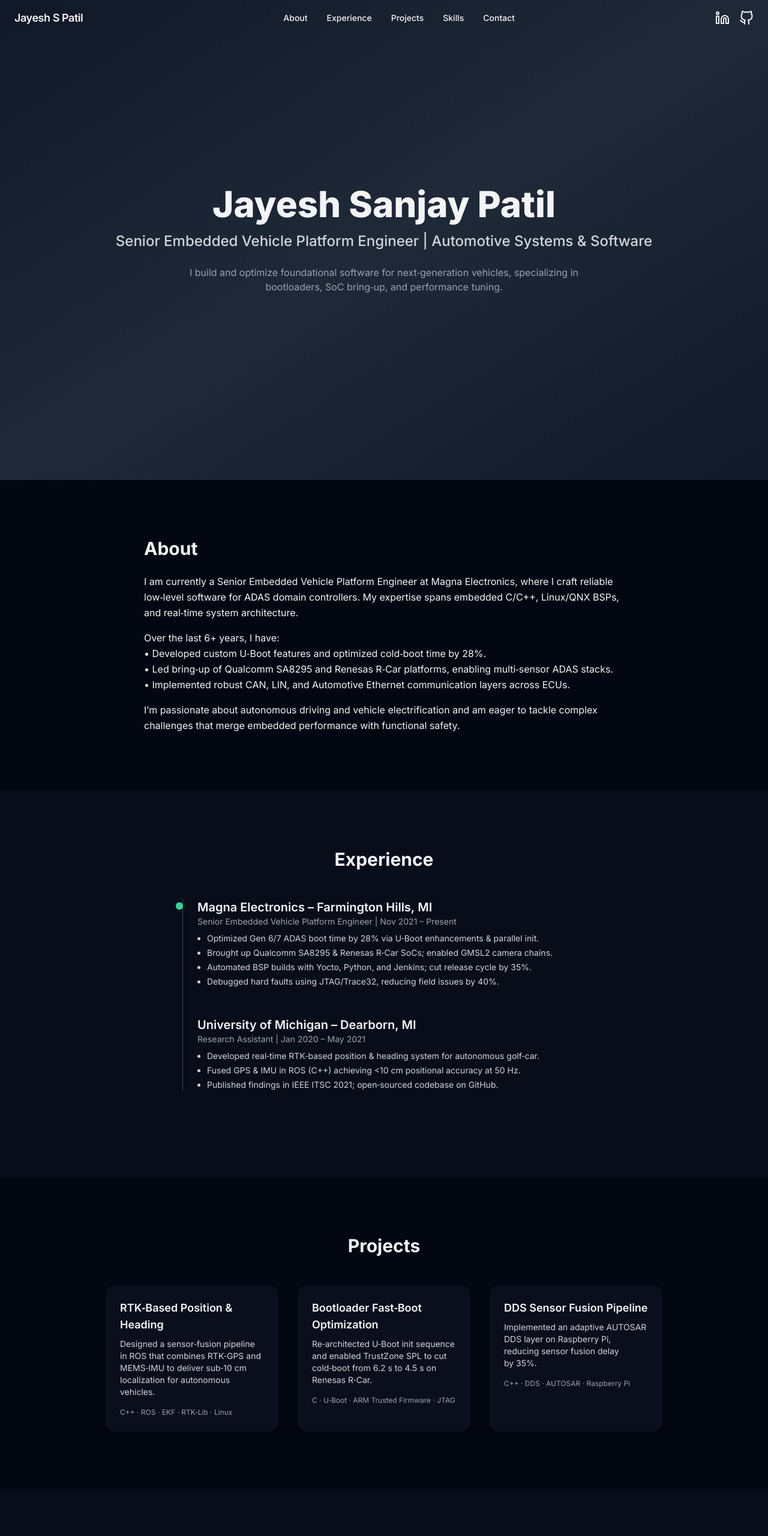
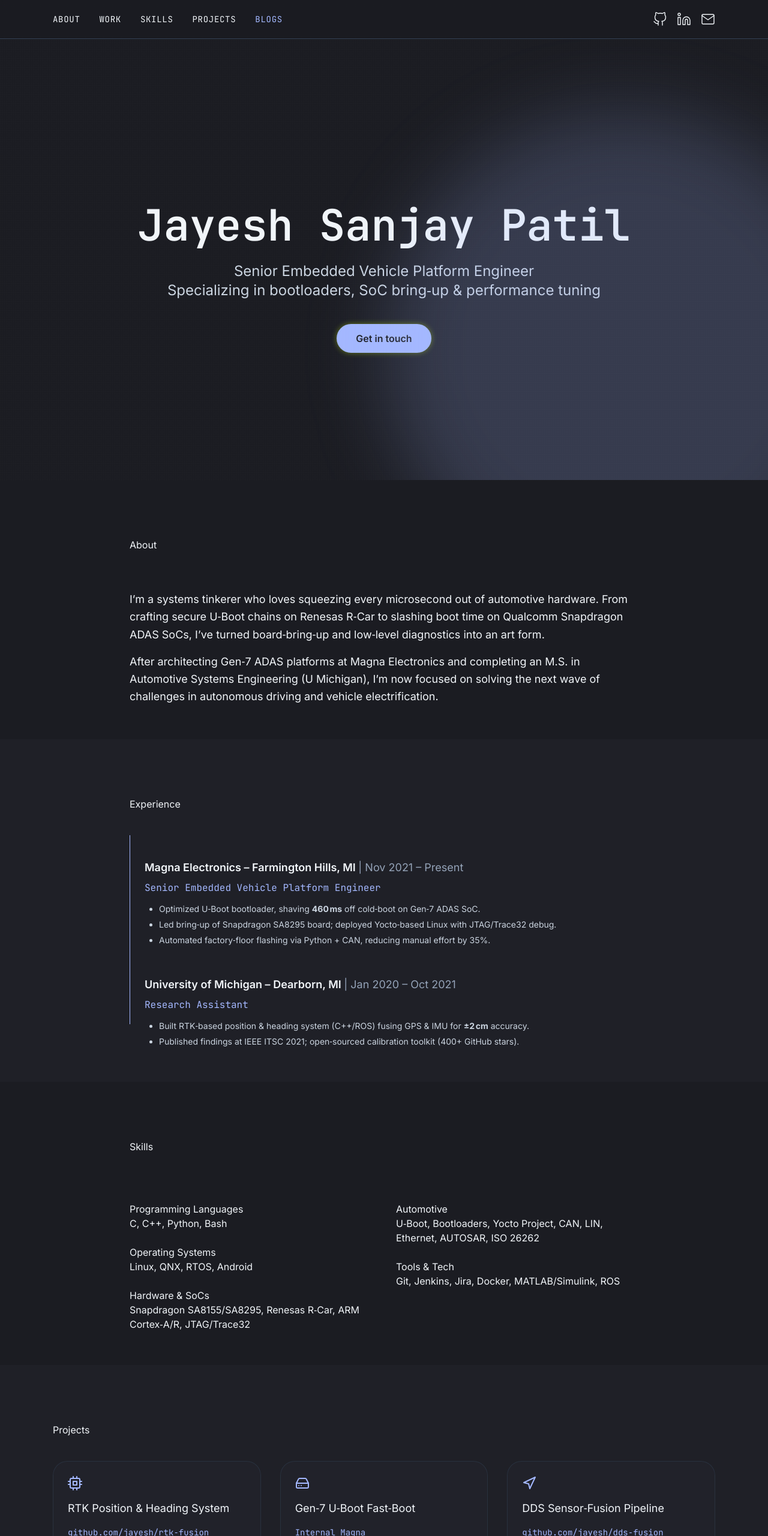
Before and after one commit to jspatil36/jayeshpatil.github.io, a plain HTML site: page index.html in a window 1280 px wide. Shown: the top 2560 px of the page at 60% size. Drawn offline with nearby package versions, Linux system fonts and the light colour scheme.

Commit message:
Portfolio theme update

```diff
--- a/index.html
+++ b/index.html
@@ -1,180 +1,288 @@
 <!DOCTYPE html>
-<html lang="en">
+<html lang="en" class="scroll-smooth">
   <head>
     <meta charset="UTF-8" />
-    <meta name="viewport" content="width=device-width, initial-scale=1.0" />
-    <title>Jayesh Sanjay Patil | Senior Embedded Vehicle Platform Engineer</title>
-    <!-- Tailwind CSS via CDN -->
+    <meta name="viewport" content="width=device-width, initial-scale=1" />
+    <title>Jayesh Sanjay Patil | Embedded Vehicle Platform Engineer</title>
+
+    <!-- ▸ Google Fonts -------------------------------------------------- -->
+    <link rel="preconnect" href="https://fonts.googleapis.com" />
+    <link rel="preconnect" href="https://fonts.gstatic.com" crossorigin />
+    <link href="https://fonts.googleapis.com/css2?family=JetBrains+Mono:wght@400;600&family=Inter:wght@400;600;700&display=swap" rel="stylesheet" />
+
+    <!-- ▸ Tailwind CSS -------------------------------------------------- -->
     <script src="https://cdn.tailwindcss.com"></script>
-    <!-- Google Fonts – Inter Variable -->
-    <link rel="preconnect" href="https://fonts.googleapis.com">
-    <link rel="preconnect" href="https://fonts.gstatic.com" crossorigin>
-    <link href="https://fonts.googleapis.com/css2?family=Inter:wght@100..900&display=swap" rel="stylesheet">
-    <!-- Feather Icons -->
-    <script src="https://unpkg.com/feather-icons"></script>
+    <script>
+      tailwind.config = {
+        theme: {
+          extend: {
+            fontFamily: {
+              mono: ['JetBrains Mono', 'monospace'],
+              sans: ['Inter', 'sans-serif'],
+            },
+            colors: {
+              bg: '#1b1c22',
+              card: '#24252d',
+              accent: {
+                DEFAULT: '#a4b8ff',
+                hover: '#ccff00',
+              },
+            },
+            boxShadow: {
+              glow: '0 0 10px rgba(204,255,0,.4)',
+            },
+            keyframes: {
+              fadeUp: {
+                '0%': { opacity: 0, transform: 'translateY(40px)' },
+                '100%': { opacity: 1, transform: 'translateY(0)' },
+              },
+              float: {
+                '0%, 100%': { transform: 'translateY(0)' },
+                '50%': { transform: 'translateY(-6px)' },
+              },
+            },
+            animation: {
+              fadeUp: 'fadeUp .6s ease-out forwards',
+              float: 'float 4s ease-in-out infinite',
+            },
+          },
+        },
+      }
+    </script>
+
+    <!-- ▸ Alpine.js (tiny JS for interactivity) ------------------------- -->
+    <script defer src="https://cdn.jsdelivr.net/npm/alpinejs@3.x.x/dist/cdn.min.js"></script>
+
+    <!-- ▸ Feather Icons ------------------------------------------------- -->
+    <script defer src="https://unpkg.com/feather-icons"></script>
+
     <style>
-      html {
-        scroll-behavior: smooth;
+      /* subtle starfield background */
+      body::before {
+        content: "";
+        position: fixed;
+        inset: 0;
+        background-image: radial-gradient(rgba(255,255,255,.04) 1px, transparent 1px);
+        background-size: 3px 3px;
+        pointer-events: none;
+        z-index: -1;
+        animation: twinkle 6s linear infinite;
       }
-      body {
-        font-family: "Inter", sans-serif;
-      }
+      @keyframes twinkle { 50% { opacity: .4; } }
     </style>
   </head>
-  <body class="bg-gray-950 text-gray-100 leading-relaxed">
-    <!-- Navigation -->
-    <nav class="fixed top-0 inset-x-0 z-50 flex items-center justify-between px-6 py-4 transition-all">
-      <a href="#hero" class="text-lg font-semibold tracking-tight">Jayesh S Patil</a>
-      <ul class="hidden md:flex gap-8 text-sm font-medium">
-        <li><a href="#about" class="hover:text-emerald-400">About</a></li>
-        <li><a href="#experience" class="hover:text-emerald-400">Experience</a></li>
-        <li><a href="#projects" class="hover:text-emerald-400">Projects</a></li>
-        <li><a href="#skills" class="hover:text-emerald-400">Skills</a></li>
-        <li><a href="#contact" class="hover:text-emerald-400">Contact</a></li>
-      </ul>
-      <div class="flex gap-4">
-        <a href="https://linkedin.com/in/jayesh-sanjay-patil" target="_blank" aria-label="LinkedIn" class="hover:text-emerald-400"><i data-feather="linkedin"></i></a>
-        <a href="https://github.com/" target="_blank" aria-label="GitHub" class="hover:text-emerald-400"><i data-feather="github"></i></a>
+
+  <body class="font-sans bg-bg text-slate-100 selection:bg-accent hover:selection:text-bg">
+    <!-- 🔮 Hero --------------------------------------------------------- -->
+    <header class="relative h-screen flex flex-col justify-between overflow-hidden">
+      <nav id="navbarEl" class="fixed top-0 left-0 right-0 z-50 backdrop-blur bg-bg/70 border-b border-slate-700">
+        <div class="max-w-6xl mx-auto px-6 flex items-center justify-between h-16">
+          <ul class="flex gap-8 uppercase text-sm font-mono tracking-wider">
+            <li><a href="#about" class="nav-link">About</a></li>
+            <li><a href="#experience" class="nav-link">Work</a></li>
+            <li><a href="#skills" class="nav-link">Skills</a></li>
+            <li><a href="#projects" class="nav-link">Projects</a></li>
+            <li><a href="#blogs" class="nav-link">Blogs</a></li>
+          </ul>
+          <div class="flex gap-4 text-lg">
+            <a href="https://github.com/jayeshpatil" target="_blank" aria-label="GitHub"><i data-feather="github"></i></a>
+            <a href="https://linkedin.com/in/jayesh-sanjay-patil" target="_blank" aria-label="LinkedIn"><i data-feather="linkedin"></i></a>
+            <a href="mailto:jspatil36@gmail.com" aria-label="Email"><i data-feather="mail"></i></a>
+          </div>
+        </div>
+      </nav>
+
+      <div class="mt-32 flex-1 flex flex-col items-center justify-center text-center px-6" x-data>
+        <h1 class="text-5xl md:text-7xl font-bold font-mono animate-fadeUp">
+          Jayesh Sanjay Patil
+        </h1>
+        <p class="mt-6 text-xl md:text-2xl text-slate-300 animate-fadeUp" style="animation-delay:.2s">
+          Senior Embedded Vehicle Platform Engineer<br class="hidden md:block" />Specializing in bootloaders, SoC bring‑up & performance tuning
+        </p>
+        <a href="#contact" class="mt-10 inline-block px-8 py-3 rounded-full bg-accent text-bg font-semibold shadow-glow hover:shadow-lg transition">Get in touch</a>
       </div>
-    </nav>
 
-    <!-- Hero -->
-    <section id="hero" class="min-h-screen flex flex-col justify-center items-center text-center bg-gradient-to-br from-gray-900 via-gray-800 to-gray-900 px-6">
-      <h1 class="text-4xl md:text-6xl font-extrabold mb-4">Jayesh Sanjay Patil</h1>
-      <p class="text-lg md:text-2xl font-medium mb-6 text-gray-300">Senior Embedded Vehicle Platform Engineer | Automotive Systems & Software</p>
-      <p class="max-w-2xl text-sm md:text-base text-gray-400">I build and optimize foundational software for next‑generation vehicles, specializing in bootloaders, SoC bring‑up, and performance tuning.</p>
+      <!-- parallax glow orb -->
+      <div class="absolute -bottom-48 left-1/2 -translate-x-1/2 w-[800px] h-[800px] bg-accent/20 rounded-full blur-3xl animate-float"></div>
+    </header>
+
+    <!-- 📝 About -------------------------------------------------------- -->
+    <section id="about" class="max-w-4xl mx-auto px-6 py-24">
+      <h2 class="section-title">About</h2>
+      <p class="mt-6 leading-relaxed text-lg" data-animate>
+        I’m a systems tinkerer who loves squeezing every microsecond out of automotive hardware. From crafting secure U‑Boot chains on Renesas R‑Car to slashing boot time on Qualcomm Snapdragon ADAS SoCs, I’ve turned board‑bring‑up and low‑level diagnostics into an art form.
+      </p>
+      <p class="mt-4 leading-relaxed text-lg" data-animate>
+        After architecting Gen‑7 ADAS platforms at Magna Electronics and completing an M.S. in Automotive Systems Engineering (U Michigan), I’m now focused on solving the next wave of challenges in autonomous driving and vehicle electrification.
+      </p>
     </section>
 
-    <!-- About -->
-    <section id="about" class="py-24 px-6 md:px-12 max-w-4xl mx-auto">
-      <h2 class="text-3xl font-bold mb-6">About</h2>
-      <p class="mb-4">I am currently a Senior Embedded Vehicle Platform Engineer at Magna Electronics, where I craft reliable low‑level software for ADAS domain controllers. My expertise spans embedded C/C++, Linux/QNX BSPs, and real‑time system architecture.</p>
-      <p class="mb-4">Over the last 6+ years, I have:
-        <br>• Developed custom U‑Boot features and optimized cold‑boot time by 28%.
-        <br>• Led bring‑up of Qualcomm SA8295 and Renesas R‑Car platforms, enabling multi‑sensor ADAS stacks.
-        <br>• Implemented robust CAN, LIN, and Automotive Ethernet communication layers across ECUs.
-      </p>
-      <p>I’m passionate about autonomous driving and vehicle electrification and am eager to tackle complex challenges that merge embedded performance with functional safety.</p>
+    <!-- 💼 Experience --------------------------------------------------- -->
+    <section id="experience" class="bg-card/50 py-24">
+      <div class="max-w-4xl mx-auto px-6">
+        <h2 class="section-title">Experience</h2>
+        <!-- vertical timeline -->
+        <ol class="relative border-l border-accent mt-10 space-y-12">
+          <li data-animate>
+            <span class="timeline-dot"></span>
+            <div class="pl-6">
+              <h3 class="font-semibold text-lg">Magna Electronics – Farmington Hills, MI <span class="text-slate-400 font-normal">| Nov 2021 – Present</span></h3>
+              <p class="mt-2 font-mono text-accent">Senior Embedded Vehicle Platform Engineer</p>
+              <ul class="list-disc pl-6 mt-3 space-y-1 text-slate-300 text-sm leading-[1.6]">
+                <li>Optimized U‑Boot bootloader, shaving <strong>460 ms</strong> off cold‑boot on Gen‑7 ADAS SoC.</li>
+                <li>Led bring‑up of Snapdragon SA8295 board; deployed Yocto‑based Linux with JTAG/Trace32 debug.</li>
+                <li>Automated factory‑floor flashing via Python + CAN, reducing manual effort by 35%.</li>
+              </ul>
+            </div>
+          </li>
+          <li data-animate>
+            <span class="timeline-dot"></span>
+            <div class="pl-6">
+              <h3 class="font-semibold text-lg">University of Michigan – Dearborn, MI <span class="text-slate-400 font-normal">| Jan 2020 – Oct 2021</span></h3>
+              <p class="mt-2 font-mono text-accent">Research Assistant</p>
+              <ul class="list-disc pl-6 mt-3 space-y-1 text-slate-300 text-sm leading-[1.6]">
+                <li>Built RTK‑based position & heading system (C++/ROS) fusing GPS & IMU for <strong>±2 cm</strong> accuracy.</li>
+                <li>Published findings at IEEE ITSC 2021; open‑sourced calibration toolkit (400+ GitHub stars).</li>
+              </ul>
+            </div>
+          </li>
+        </ol>
+      </div>
     </section>
 
-    <!-- Experience -->
-    <section id="experience" class="py-24 bg-gray-900/40 px-6 md:px-12">
-      <h2 class="text-3xl font-bold mb-12 text-center">Experience</h2>
-      <div class="relative border-l border-gray-700 max-w-2xl mx-auto">
-        <!-- Magna -->
-        <div class="mb-12 ml-6">
-          <span class="absolute -left-3 top-1.5 w-3 h-3 bg-emerald-400 rounded-full"></span>
-          <h3 class="text-xl font-semibold">Magna Electronics – Farmington Hills, MI</h3>
-          <p class="text-sm text-gray-400 mb-2">Senior Embedded Vehicle Platform Engineer | Nov 2021 – Present</p>
-          <ul class="list-disc ml-4 space-y-1 text-sm text-gray-300">
-            <li>Optimized Gen 6/7 ADAS boot time by 28% via U‑Boot enhancements & parallel init.</li>
-            <li>Brought up Qualcomm SA8295 & Renesas R‑Car SoCs; enabled GMSL2 camera chains.</li>
-            <li>Automated BSP builds with Yocto, Python, and Jenkins; cut release cycle by 35%.</li>
-            <li>Debugged hard faults using JTAG/Trace32, reducing field issues by 40%.</li>
-          </ul>
+    <!-- 🛠 Skills ------------------------------------------------------- -->
+    <section id="skills" class="max-w-4xl mx-auto px-6 py-24">
+      <h2 class="section-title">Skills</h2>
+      <div class="grid md:grid-cols-2 gap-10 mt-10" data-animate>
+        <div>
+          <h3 class="skill-heading">Programming Languages</h3>
+          <p class="skill-list">C, C++, Python, Bash</p>
+          <h3 class="skill-heading mt-6">Operating Systems</h3>
+          <p class="skill-list">Linux, QNX, RTOS, Android</p>
+          <h3 class="skill-heading mt-6">Hardware & SoCs</h3>
+          <p class="skill-list">Snapdragon SA8155/SA8295, Renesas R‑Car, ARM Cortex‑A/R, JTAG/Trace32</p>
         </div>
-        <!-- U‑M -->
-        <div class="mb-12 ml-6">
-          <span class="absolute -left-3 top-1.5 w-3 h-3 bg-emerald-400 rounded-full"></span>
-          <h3 class="text-xl font-semibold">University of Michigan – Dearborn, MI</h3>
-          <p class="text-sm text-gray-400 mb-2">Research Assistant | Jan 2020 – May 2021</p>
-          <ul class="list-disc ml-4 space-y-1 text-sm text-gray-300">
-            <li>Developed real‑time RTK‑based position & heading system for autonomous golf‑car.</li>
-            <li>Fused GPS & IMU in ROS (C++) achieving &lt;10 cm positional accuracy at 50 Hz.</li>
-            <li>Published findings in IEEE ITSC 2021; open‑sourced codebase on GitHub.</li>
-          </ul>
+        <div>
+          <h3 class="skill-heading">Automotive</h3>
+          <p class="skill-list">U‑Boot, Bootloaders, Yocto Project, CAN, LIN, Ethernet, AUTOSAR, ISO 26262</p>
+          <h3 class="skill-heading mt-6">Tools & Tech</h3>
+          <p class="skill-list">Git, Jenkins, Jira, Docker, MATLAB/Simulink, ROS</p>
         </div>
       </div>
     </section>
 
-    <!-- Projects -->
-    <section id="projects" class="py-24 px-6 md:px-12 max-w-5xl mx-auto">
-      <h2 class="text-3xl font-bold mb-12 text-center">Projects</h2>
-      <div class="grid gap-8 md:grid-cols-3">
-        <!-- Project 1 -->
-        <article class="bg-gray-900/50 rounded-2xl p-6 shadow-lg hover:shadow-xl transition-all">
-          <h3 class="text-lg font-semibold mb-2">RTK‑Based Position & Heading</h3>
-          <p class="text-sm text-gray-300 mb-4">Designed a sensor‑fusion pipeline in ROS that combines RTK‑GPS and MEMS‑IMU to deliver sub‑10 cm localization for autonomous vehicles.</p>
-          <p class="text-xs text-gray-400">C++ · ROS · EKF · RTK‑Lib · Linux</p>
+    <!-- 🚀 Projects ----------------------------------------------------- -->
+    <section id="projects" class="bg-card/50 py-24">
+      <div class="max-w-6xl mx-auto px-6">
+        <h2 class="section-title">Projects</h2>
+        <div class="grid gap-8 sm:grid-cols-2 lg:grid-cols-3 mt-10" id="projectGrid">
+          <!-- project cards injected by JS for brevity -->
+        </div>
+      </div>
+    </section>
+
+    <!-- ✍️ Blogs -------------------------------------------------------- -->
+    <section id="blogs" class="max-w-4xl mx-auto px-6 py-24">
+      <h2 class="section-title">Blogs</h2>
+      <div class="mt-10 space-y-8" data-animate>
+        <article>
+          <a href="#" class="blog-link text-lime-400">Next.js just blew my mind…</a>
+          <p class="blog-meta">26 Nov 2024 · 4 min read</p>
         </article>
-        <!-- Project 2 -->
-        <article class="bg-gray-900/50 rounded-2xl p-6 shadow-lg hover:shadow-xl transition-all">
-          <h3 class="text-lg font-semibold mb-2">Bootloader Fast‑Boot Optimization</h3>
-          <p class="text-sm text-gray-300 mb-4">Re‑architected U‑Boot init sequence and enabled TrustZone SPL to cut cold‑boot from 6.2 s to 4.5 s on Renesas R‑Car.</p>
-          <p class="text-xs text-gray-400">C · U‑Boot · ARM Trusted Firmware · JTAG</p>
+        <article>
+          <a href="#" class="blog-link text-orange-400">Cool Kubernetes</a>
+          <p class="blog-meta">20 Nov 2024 · 8 min read</p>
         </article>
-        <!-- Project 3 -->
-        <article class="bg-gray-900/50 rounded-2xl p-6 shadow-lg hover:shadow-xl transition-all">
-          <h3 class="text-lg font-semibold mb-2">DDS Sensor Fusion Pipeline</h3>
-          <p class="text-sm text-gray-300 mb-4">Implemented an adaptive AUTOSAR DDS layer on Raspberry Pi, reducing sensor fusion delay by 35%.</p>
-          <p class="text-xs text-gray-400">C++ · DDS · AUTOSAR · Raspberry Pi</p>
+        <article>
+          <a href="#" class="blog-link text-sky-400">Ping‑Pong ball tracking and projected distance calculation system for data modeling</a>
+          <p class="blog-meta">28 Oct 2024 · 5 min read</p>
         </article>
       </div>
     </section>
 
-    <!-- Skills -->
-    <section id="skills" class="py-24 bg-gray-900/40 px-6 md:px-12">
-      <h2 class="text-3xl font-bold mb-12 text-center">Skills</h2>
-      <div class="grid md:grid-cols-2 gap-12 max-w-4xl mx-auto text-sm text-gray-300">
-        <div>
-          <h3 class="font-semibold text-gray-100 mb-2">Programming</h3>
-          <p>C, C++, Python, Shell Script</p>
-        </div>
-        <div>
-          <h3 class="font-semibold text-gray-100 mb-2">Operating Systems</h3>
-          <p>QNX, Linux, RTOS, Android</p>
-        </div>
-        <div>
-          <h3 class="font-semibold text-gray-100 mb-2">Hardware / SoCs</h3>
-          <p>Qualcomm Snapdragon (SA8155, SA8295), Renesas R‑Car, ARM, JTAG/Trace32</p>
-        </div>
-        <div>
-          <h3 class="font-semibold text-gray-100 mb-2">Automotive</h3>
-          <p>CAN, LIN, Ethernet, U‑Boot, Yocto, AUTOSAR, ISO 26262</p>
-        </div>
-        <div>
-          <h3 class="font-semibold text-gray-100 mb-2">Tools & Tech</h3>
-          <p>Git, Jenkins, Jira, Docker, MATLAB/Simulink, ROS</p>
-        </div>
+    <!-- 📮 Contact ------------------------------------------------------ -->
+    <section id="contact" class="bg-card py-24">
+      <div class="max-w-2xl mx-auto text-center px-6" data-animate>
+        <h2 class="section-title">Get in touch</h2>
+        <p class="mt-6 text-lg text-slate-300">I’m always excited to discuss new ideas in autonomous driving & electrification. Drop an email and let’s talk!</p>
+        <a href="mailto:jspatil36@gmail.com" class="mt-8 inline-block px-10 py-3 rounded-full bg-accent text-bg font-semibold shadow-glow hover:shadow-lg transition">Email Me</a>
       </div>
     </section>
 
-    <!-- Contact -->
-    <section id="contact" class="py-24 px-6 md:px-12 max-w-xl mx-auto text-center">
-      <h2 class="text-3xl font-bold mb-6">Get In Touch</h2>
-      <p class="mb-8 text-gray-300">I’m always open to discussing new opportunities in automotive tech. Feel free to reach out!</p>
-      <a href="mailto:jspatil36@gmail.com" class="inline-block bg-emerald-500 hover:bg-emerald-600 text-gray-900 font-semibold px-8 py-3 rounded-full transition">Email Me</a>
-      <div class="flex justify-center gap-6 mt-8 text-2xl">
-        <a href="https://linkedin.com/in/jayesh-sanjay-patil" target="_blank" aria-label="LinkedIn" class="hover:text-emerald-400"><i data-feather="linkedin"></i></a>
-        <a href="https://github.com/" target="_blank" aria-label="GitHub" class="hover:text-emerald-400"><i data-feather="github"></i></a>
-        <a href="/Jayesh_Patil_Resume.pdf" class="hover:text-emerald-400" aria-label="Resume"><i data-feather="file-text"></i></a>
+    <!-- ▸ Templates ----------------------------------------------------- -->
+    <template id="projectCardTmpl">
+      <div class="group rounded-3xl border border-slate-700/50 backdrop-blur bg-card/60 p-6 flex flex-col justify-between hover:-translate-y-1 hover:shadow-glow transition-transform duration-200" data-animate>
+        <div class="space-y-4">
+          <div class="w-6 h-6" data-icon></div>
+          <h3 class="font-medium text-lg text-slate-100" data-title></h3>
+          <p class="text-accent font-mono text-sm" data-link></p>
+        </div>
+        <div class="flex items-end justify-between mt-6">
+          <span class="inline-block px-3 py-[2px] border border-red-500/60 rounded-full text-xs text-red-300 font-mono">Video</span>
+          <time class="text-[13px] text-accent/80 font-mono" data-date></time>
+        </div>
       </div>
-    </section>
+    </template>
 
-    <!-- Scroll‑to‑Top Button -->
-    <button id="scrollTopBtn" class="hidden fixed bottom-6 right-6 bg-emerald-500 hover:bg-emerald-600 text-gray-900 p-3 rounded-full shadow-lg transition"><i data-feather="arrow-up"></i></button>
+    <!-- ▸ Scripts ------------------------------------------------------- -->
+    <script>
+      document.addEventListener('DOMContentLoaded', () => {
+        feather.replace({ 'stroke-width': 1.4 });
 
-    <!-- Scripts -->
-    <script>
-      (function () {
-        const navbar = document.querySelector("nav");
-        const scrollBtn = document.getElementById("scrollTopBtn");
+        // Scroll‑spy nav
+        const sections = [...document.querySelectorAll('section[id]')];
+        const navLinks = [...document.querySelectorAll('.nav-link')];
+        const spy = () => {
+          const pos = window.scrollY + 200;
+          sections.forEach(sec => {
+            if (pos > sec.offsetTop && pos < sec.offsetTop + sec.offsetHeight) {
+              navLinks.forEach(a => a.classList.remove('text-accent'));
+              const active = navLinks.find(a => a.getAttribute('href') === `#${sec.id}`);
+              active?.classList.add('text-accent');
+            }
+          });
+        };
+        window.addEventListener('scroll', spy);
+        spy();
 
-        window.addEventListener("scroll", () => {
-          if (window.scrollY > 20) {
-            navbar.classList.add("backdrop-blur","bg-gray-900\/70","shadow-lg");
-            scrollBtn.classList.remove("hidden");
-          } else {
-            navbar.classList.remove("backdrop-blur","bg-gray-900\/70","shadow-lg");
-            scrollBtn.classList.add("hidden");
-          }
+        // Reveal on scroll
+        const observer = new IntersectionObserver((entries) => {
+          entries.forEach(e => {
+            if (e.isIntersecting) e.target.classList.add('opacity-100', 'translate-y-0');
+          });
+        }, { threshold: 0.15 });
+        document.querySelectorAll('[data-animate]').forEach(el => {
+          el.classList.add('opacity-0', 'translate-y-10', 'transition');
+          observer.observe(el);
         });
 
-        scrollBtn.addEventListener("click", () => window.scrollTo({ top: 0, behavior: "smooth" }));
+        // Inject project cards
+        const projects = [
+          { icon: 'cpu', title: 'RTK Position & Heading System', link: 'github.com/jayesh/rtk‑fusion', date: 'Jan 2025' },
+          { icon: 'hard-drive', title: 'Gen‑7 U‑Boot Fast‑Boot', link: 'Internal Magna', date: 'Ongoing 2024' },
+          { icon: 'navigation', title: 'DDS Sensor‑Fusion Pipeline', link: 'github.com/jayesh/dds‑fusion', date: 'Jul 2024' },
+        ];
+        const grid = document.getElementById('projectGrid');
+        const tmpl = document.getElementById('projectCardTmpl').content;
+        projects.forEach(p => {
+          const node = tmpl.cloneNode(true);
+          node.querySelector('[data-icon]').innerHTML = feather.icons[p.icon].toSvg({ class: 'w-6 h-6 text-accent' });
+          node.querySelector('[data-title]').textContent = p.title;
+          node.querySelector('[data-link]').textContent = p.link;
+          node.querySelector('[data-date]').textContent = p.date;
+          grid.appendChild(node);
+        });
+      });
+    </script>
 
-        // Feather icons
-        feather.replace();
-      })();
-    </script>
+    <!-- ▸ Minor styling helpers -->
+    <style>
+      .section-title { @apply font-mono text-3xl font-semibold text-accent; }
+      .skill-heading { @apply font-mono text-accent; }
+      .skill-list { @apply text-slate-300 leading-relaxed; }
+      .timeline-dot { @apply absolute -left-3 top-2 w-3 h-3 bg-accent rounded-full; }
+      .blog-link { @apply text-xl font-mono underline underline-offset-4 decoration-2 hover:decoration-accent hover:decoration-4 transition; }
+      .blog-meta { @apply text-sm text-slate-400 mt-1; }
+    </style>
   </body>
 </html>
```
